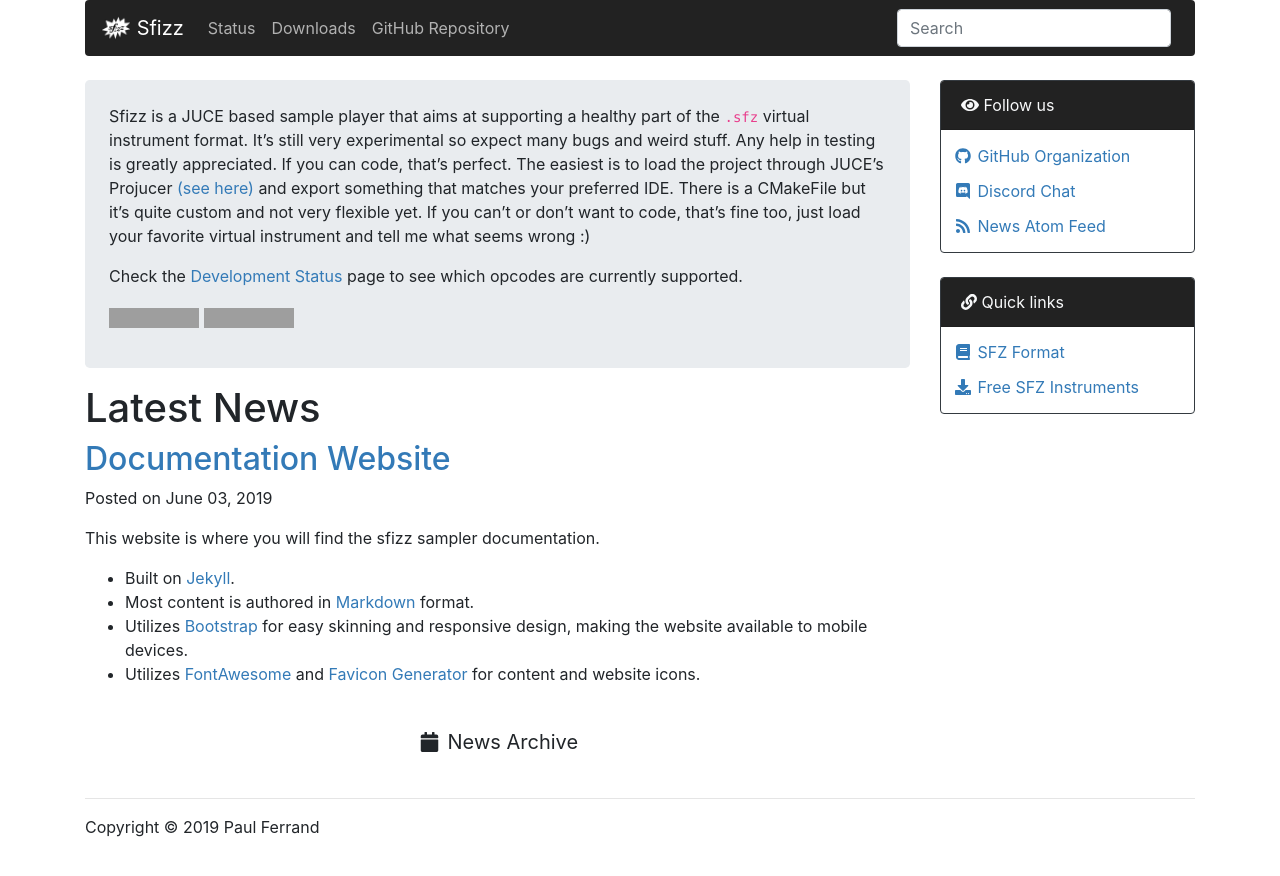
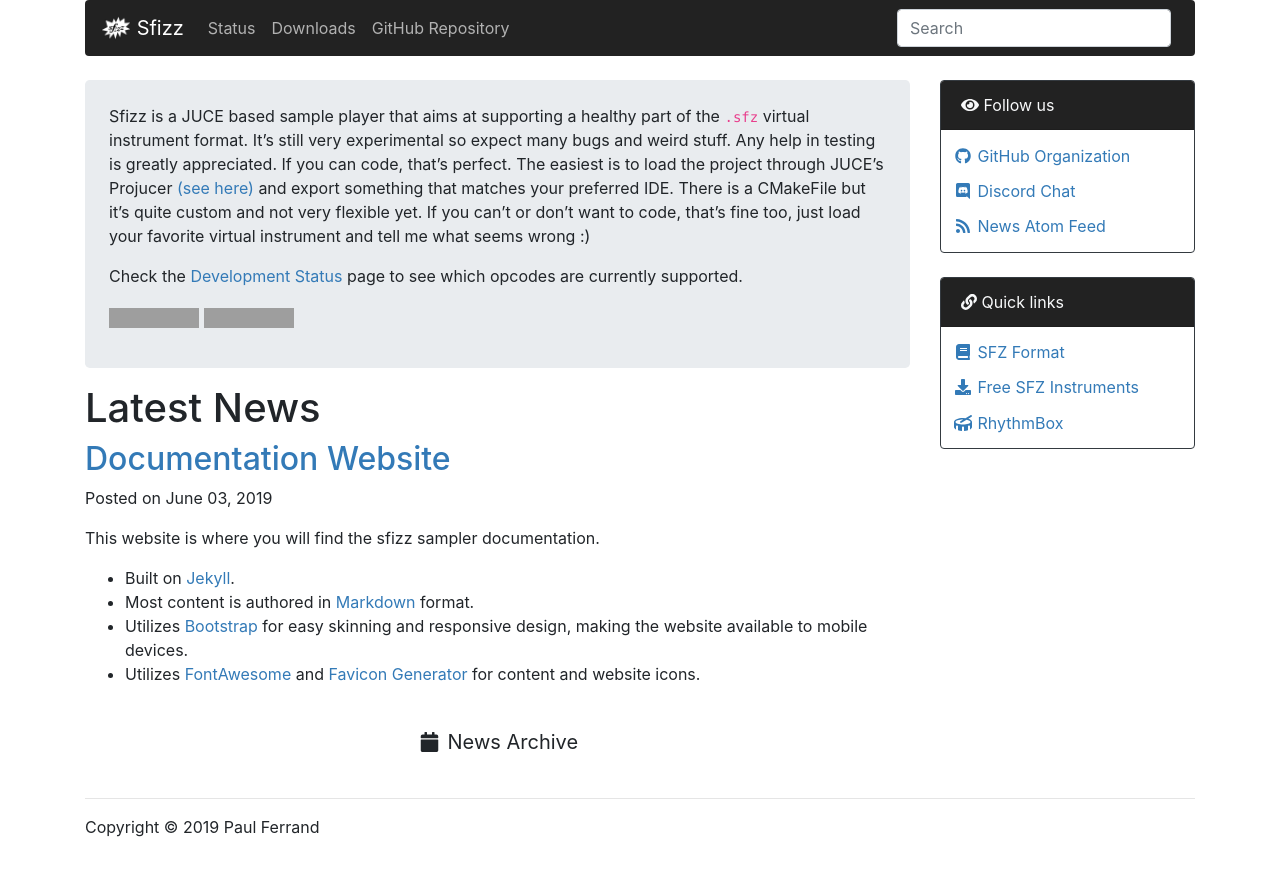
Before and after one commit to sfztools/sfizz-juce, a Jekyll site: the page built from docs/index.md, in a window 1280 px wide. Shown: the top 876 px of the page. Built offline with Jekyll 4.4.1, drawn with Linux system fonts in a browser that asks for light colours; nearby versions of some CDN libraries; grey boxes are pictures that could not be loaded.

Commit message:
Added other SfzTools application quick link to web docs.

```diff
--- a/docs/_data/locale/en/layout.yml
+++ b/docs/_data/locale/en/layout.yml
@@ -44,3 +44,8 @@
     url: "https://github.com/sfzinstruments/"
     icon_type: "download"
     icon_category: "fas"
+
+  - title: "RhythmBox"
+    url: "https://sfztools.github.io/rhythmbox/"
+    icon_type: "drum"
+    icon_category: "fas"
```
